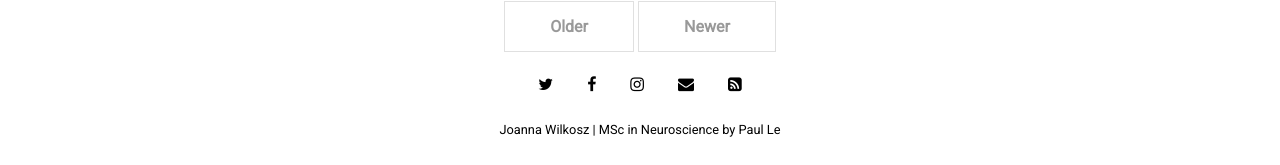
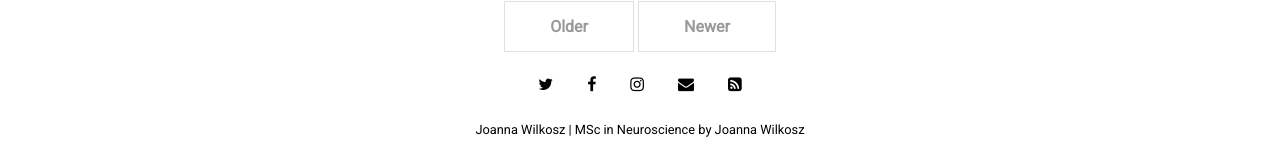
Before and after one commit to joanna-wi/joanna-wi.github.io, a Jekyll site: the page built from index.html, in a window 1280 px wide and 900 px high, scrolled down 1398 px. Shown: the part 732-897 px from the top of the window. Built offline with Jekyll 4.4.1, drawn with Linux system fonts in a browser that asks for light colours; nearby versions of some CDN libraries; the list of posts is cut into pages by our own code.

Commit message:
Update _config.yml

```diff
--- a/_config.yml
+++ b/_config.yml
@@ -12,7 +12,7 @@ plugins:             [jekyll-paginate, jekyll-sitemap, jekyll-feed, jekyll-seo-t
 # Customise atom feed settings (this is where Jekyll-Feed gets configuration information)
 title:		           "Joanna Wilkosz"
 description:	       "MSc in Neuroscience"
-author:              "Paul Le"
+author:              "Joanna Wilkosz"
 
 # RSS 2.0 can be used instead of Atom by uncommenting following two lines
 #feed:
```
